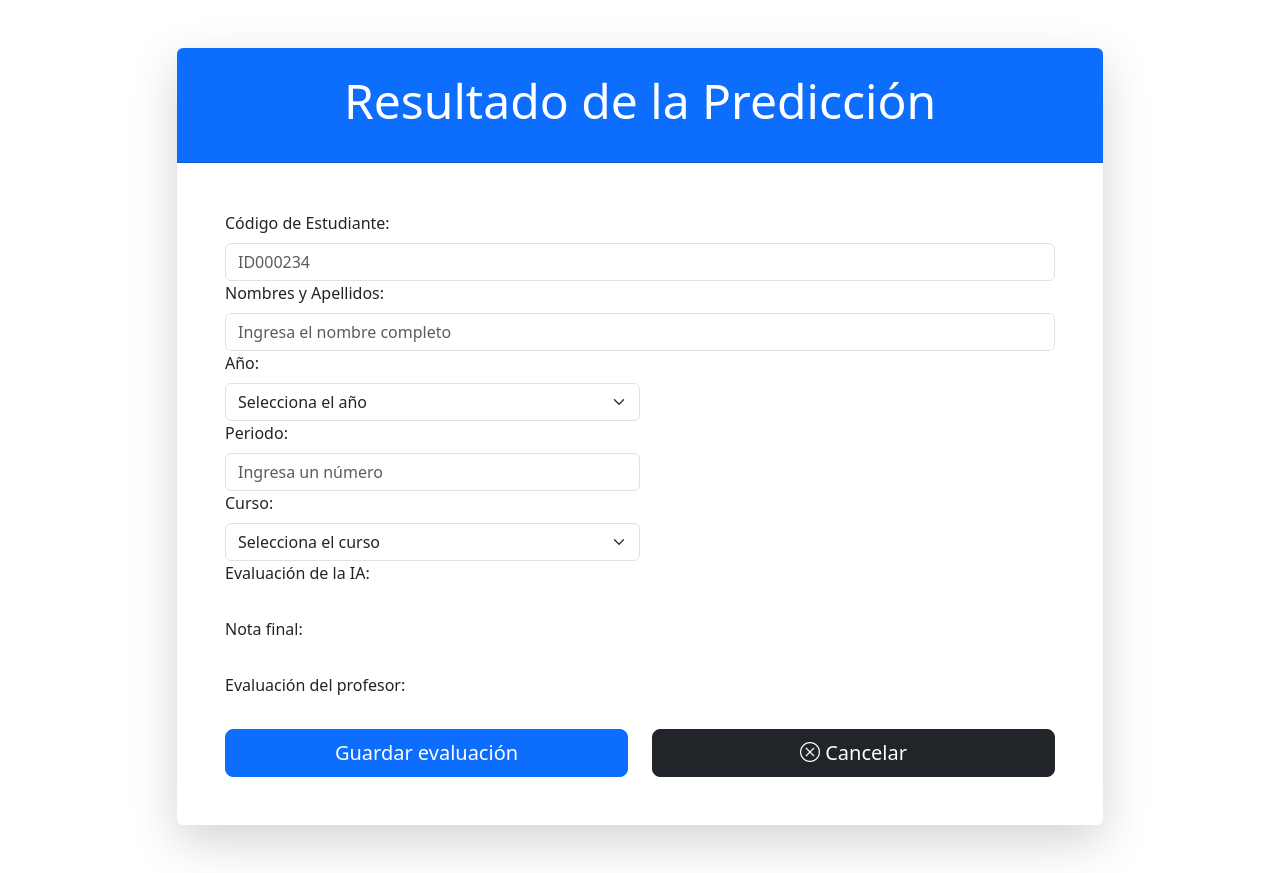
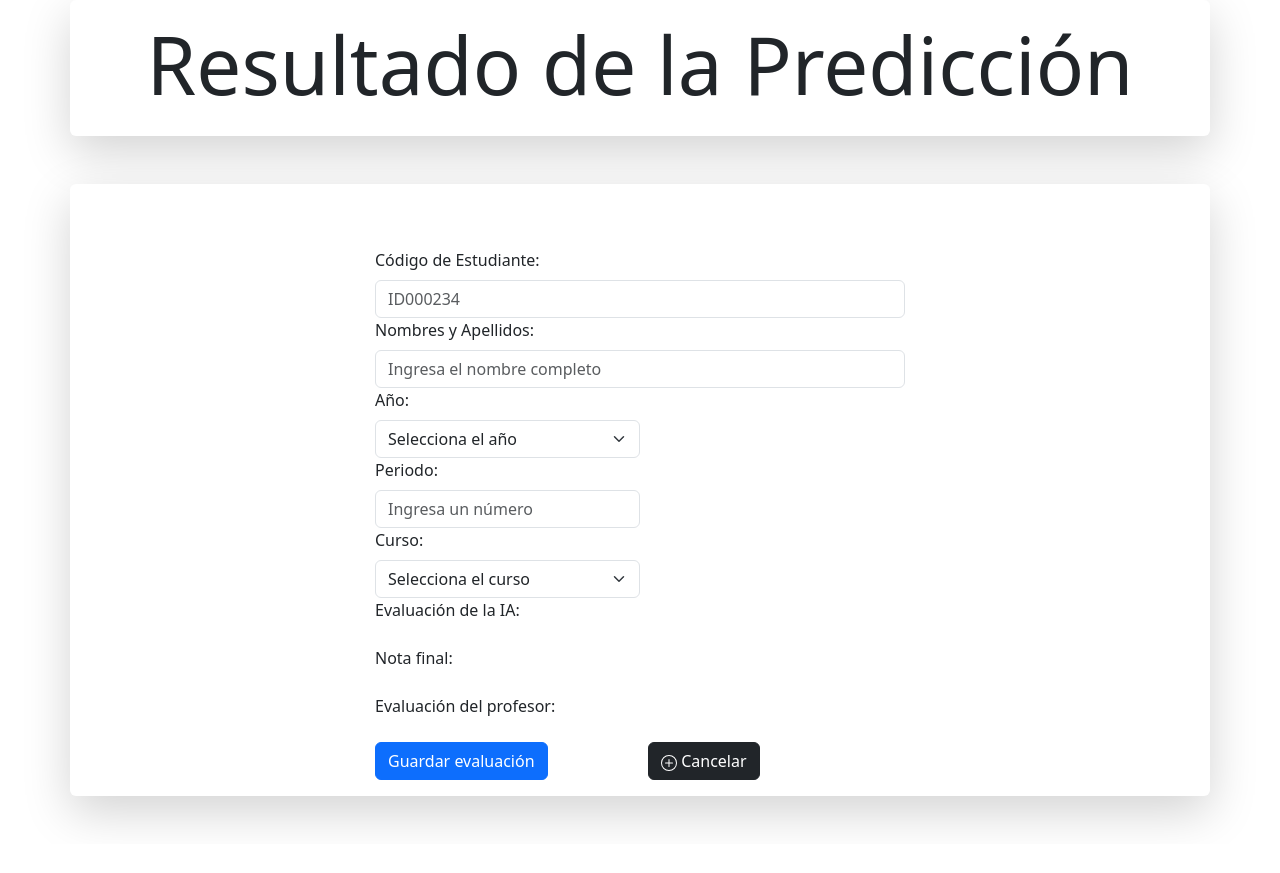
Before and after one commit to Accrer-Dev/trained_model, a Django app: template templates/grades/grades_predict_result.html in a window 1280 px wide. After the commit the page ends 825 px from the top, so only its background shows below. Run offline with Django 5.2, Linux system fonts and the light colour scheme; the template is opened without the code that fills it: values that come from a table or form of the project are taken from there, others are empty.

Commit message:
Se intento mejorar la pagina de resultado de la pred

```diff
--- a/templates/grades/grades_predict_result.html
+++ b/templates/grades/grades_predict_result.html
@@ -1,14 +1,15 @@
 {% extends 'base.html' %}
 {% block page_content %}
-  <div class="container my-5">
-    <div class="row justify-content-center">
-      <div class="col-md-10">
-        <div class="card shadow-lg border-0">
-          <div class="card-header bg-primary text-white text-center py-4 rounded-top">
-            <h1 class="display-5">Resultado de la Predicción</h1>
+  <div class="container">
+    <div class="row shadow-lg p-3 mb-5 bg-body rounded">
+      <h1 class="display-1" style="text-align: center">Resultado de la Predicción</h1>
     </div>
-          <div class="card-body p-5">
-            <form class="row g-4" action="/grades/save" method="post">
+    <div class="row shadow-lg p-3 mb-5 bg-body rounded">
+      <div class="col-3"></div>
+      <div class="col-6">
+        <br />
+        <br />
+        <form class="row g-3" action="/grades/save" method="post">
           {% csrf_token %}
           <fieldset>
             <div class="col-12">
@@ -21,17 +22,17 @@
               <label for="{{ form.name.id_for_label }}" class="form-label">Nombres y Apellidos:</label>
               {{ form.name }}
             </div>
-                <div class="col-md-6">
+            <div class="col-6">
               {{ form.year.errors }}
               <label for="{{ form.year.id_for_label }}" class="form-label">Año:</label>
               {{ form.year }}
             </div>
-                <div class="col-md-6">
+            <div class="col-6">
               {{ form.period.errors }}
               <label for="{{ form.period.id_for_label }}" class="form-label">Periodo:</label>
               {{ form.period }}
             </div>
-                <div class="col-md-6">
+            <div class="col-6">
               {{ form.course.errors }}
               <label for="{{ form.course.id_for_label }}" class="form-label">Curso:</label>
               {{ form.course }}
@@ -41,8 +42,8 @@
               {{ form.predicted_evaluation }}
             </div>
           </fieldset>
-              <fieldset class="d-none">
-                <div class="col-md-6">
+          <fieldset style="display: none;">
+            <div class="col-6">
               {{ form.gender.errors }}
               <label for="{{ form.gender.id_for_label }}" class="form-label">Género:</label>
               {% for radio in form.gender %}
@@ -52,47 +53,50 @@
                 </div>
               {% endfor %}
             </div>
-                <div class="col-md-6">
+            <div class="col-6">
               {{ form.age.errors }}
               <label for="{{ form.age.id_for_label }}" class="form-label">Edad:</label>
               {{ form.age }}
             </div>
-                <div class="col-md-6">
+            <div class="col-6">
               {{ form.grade.errors }}
               <label for="{{ form.grade.id_for_label }}" class="form-label">Grado/Año:</label>
               {{ form.grade }}
             </div>
-                <div class="col-md-6">
+            <div class="col-6">
               {{ form.family_size.errors }}
               <label for="{{ form.family_size.id_for_label }}" class="form-label">Cant. personas en la familia:</label>
               {{ form.family_size }}
             </div>
-                <div class="col-md-6">
+
+            <div class="col-6">
               {{ form.parent_status.errors }}
               <label for="{{ form.parent_status.id_for_label }}" class="form-label">Situación de los padres:</label>
               {{ form.parent_status }}
             </div>
-                <div class="col-md-6">
+
+            <div class="col-6">
               {{ form.medu.errors }}
               <label for="{{ form.medu.id_for_label }}" class="form-label">Nivel de educación de la madre:</label>
               {{ form.medu }}
             </div>
-                <div class="col-md-6">
+            <div class="col-6">
               {{ form.fedu.errors }}
               <label for="{{ form.fedu.id_for_label }}" class="form-label">Nivel de educación del padre:</label>
               {{ form.fedu }}
             </div>
-                <div class="col-md-6">
+            <div class="col-6">
               {{ form.travel_time.errors }}
               <label for="{{ form.travel_time.id_for_label }}" class="form-label">Tiempo de viaje a la escuela (h):</label>
               {{ form.travel_time }}
             </div>
-                <div class="col-md-6">
+            <div class="col-6">
               {{ form.study_time.errors }}
               <label for="{{ form.study_time.id_for_label }}" class="form-label">Tiempo de estudio semanal (h):</label>
               {{ form.study_time }}
             </div>
-                <div class="col-md-6">
+
+            <div class="col-6">
               {{ form.schoolsup.errors }}
               {% for check in form.schoolsup %}
                 <div class="form-check">
@@ -101,7 +105,8 @@
                 </div>
               {% endfor %}
             </div>
-                <div class="col-md-6">
+
+            <div class="col-6">
               {{ form.activities.errors }}
               {% for check in form.activities %}
                 <div class="form-check">
@@ -110,7 +115,8 @@
                 </div>
               {% endfor %}
             </div>
-                <div class="col-md-6">
+
+            <div class="col-6">
               {{ form.higher.errors }}
               {% for check in form.higher %}
                 <div class="form-check">
@@ -119,7 +125,8 @@
                 </div>
               {% endfor %}
             </div>
-                <div class="col-md-6">
+
+            <div class="col-6">
               {{ form.internet.errors }}
               {% for check in form.internet %}
                 <div class="form-check">
@@ -128,28 +135,32 @@
                 </div>
               {% endfor %}
             </div>
-                <div class="col-md-6">
+
+            <div class="col-6">
               {{ form.famrel.errors }}
               <label for="{{ form.famrel.id_for_label }}" class="form-label">Calidad de las relaciones familiares:</label>
               {{ form.famrel }}
             </div>
-                <div class="col-md-6">
+
+            <div class="col-6">
               {{ form.freetime.errors }}
               <label for="{{ form.freetime.id_for_label }}" class="form-label">Tiempo libre:</label>
               {{ form.freetime }}
             </div>
+
             <div class="col-12">
               {{ form.health.errors }}
               <label for="{{ form.health.id_for_label }}" class="form-label">Estado de salud:</label>
               {{ form.health }}
             </div>
-                <div class="col-md-6">
+
+            <div class="col-6">
               {{ form.g1_conduct.errors }}
               <label for="{{ form.g1_conduct.id_for_label }}" class="form-label">Cal. conducta:</label>
               {{ form.g1_conduct }}
             </div>
           </fieldset>
-              <div class="col-md-6 d-grid">
+          <div class="col-6">
             {{ form.gf.errors }}
             <label for="{{ form.gf.id_for_label }}" class="form-label">Nota final:</label>
             {{ form.gf }}
@@ -159,18 +170,22 @@
             <label for="{{ form.final_evaluation.id_for_label }}" class="form-label">Evaluación del profesor:</label>
             {{ form.final_evaluation }}
           </div>
-              <div class="col-md-6 d-grid">
-                <button type="submit" class="btn btn-primary btn-lg">Guardar evaluación</button>
+          <div class="col-6">
+            <button type="submit" class="btn btn-primary" style="vertical-align: bottom;horizontal-align:right;">Guardar evaluación</button>
           </div>
-              <div class="col-md-6 d-grid">
-                <button class="btn btn-dark btn-lg" type="button" onclick="location.href = '/grades'">
-                  <i class="bi bi-x-circle"></i> Cancelar
+          <div class="col-6">
+            <button class="btn btn-dark" type="button" onclick="location.href = '/grades'">
+              <svg xmlns="http://www.w3.org/2000/svg" width="16" height="16" fill="currentColor" class="bi bi-plus-circle" viewBox="0 0 16 16">
+                <path d="M8 15A7 7 0 1 1 8 1a7 7 0 0 1 0 14m0 1A8 8 0 1 0 8 0a8 8 0 0 0 0 16"></path>
+                <path d="M8 4a.5.5 0 0 1 .5.5v3h3a.5.5 0 0 1 0 1h-3v3a.5.5 0 0 1-1 0v-3h-3a.5.5 0 0 1 0-1h3v-3A.5.5 0 0 1 8 4"></path>
+              </svg> Cancelar
             </button>
+
           </div>
         </form>
       </div>
-        </div>
-      </div>
+
+      <div class="col-3"></div>
     </div>
   </div>
 {% endblock %}
```
Lines whose indentation alone changed are shown as unchanged.
